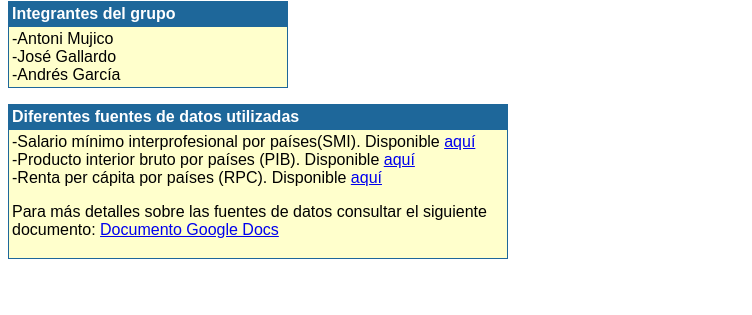
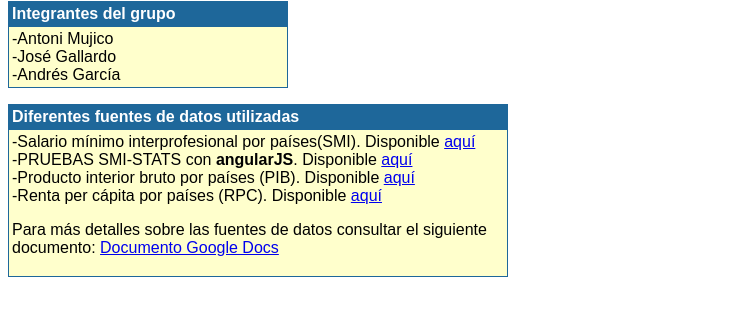
Before and after one commit to SOS1617/SOS1617-02, a website: page public/index.html in a window 1280 px wide. Shown: the part 79-394 px from the top of the page, without its empty margins (0-752 px from the left). Drawn offline with Linux system fonts and the light colour scheme.

Commit message:
Last revision on code

```diff
--- a/public/index.html
+++ b/public/index.html
@@ -34,6 +34,7 @@
           <td bgcolor="#ffffcc">
             <font face="arial, verdana, helvetica">
               -Salario mínimo interprofesional por países(SMI). Disponible <a href="http://sos1617-02.herokuapp.com/api/v1/smi-stats">aquí</a> <br>
+              -PRUEBAS SMI-STATS con <b>angularJS</b>. Disponible <a href="http://sos1617-02.herokuapp.com/api/v1/angular">aquí</a> <br>
               -Producto interior bruto por países (PIB). Disponible <a href="http://sos1617-02.herokuapp.com/api/v1/gdp-population-stats">aquí</a> <br>
               -Renta per cápita por países (RPC). Disponible <a href="http://sos1617-02.herokuapp.com/api/v1/rpc-stats">aquí</a><br>
               <p>Para más detalles sobre las fuentes de datos consultar el siguiente documento:
```
Also changed, not shown: public/apiJoseAngular.html (+1 -1 lines).
